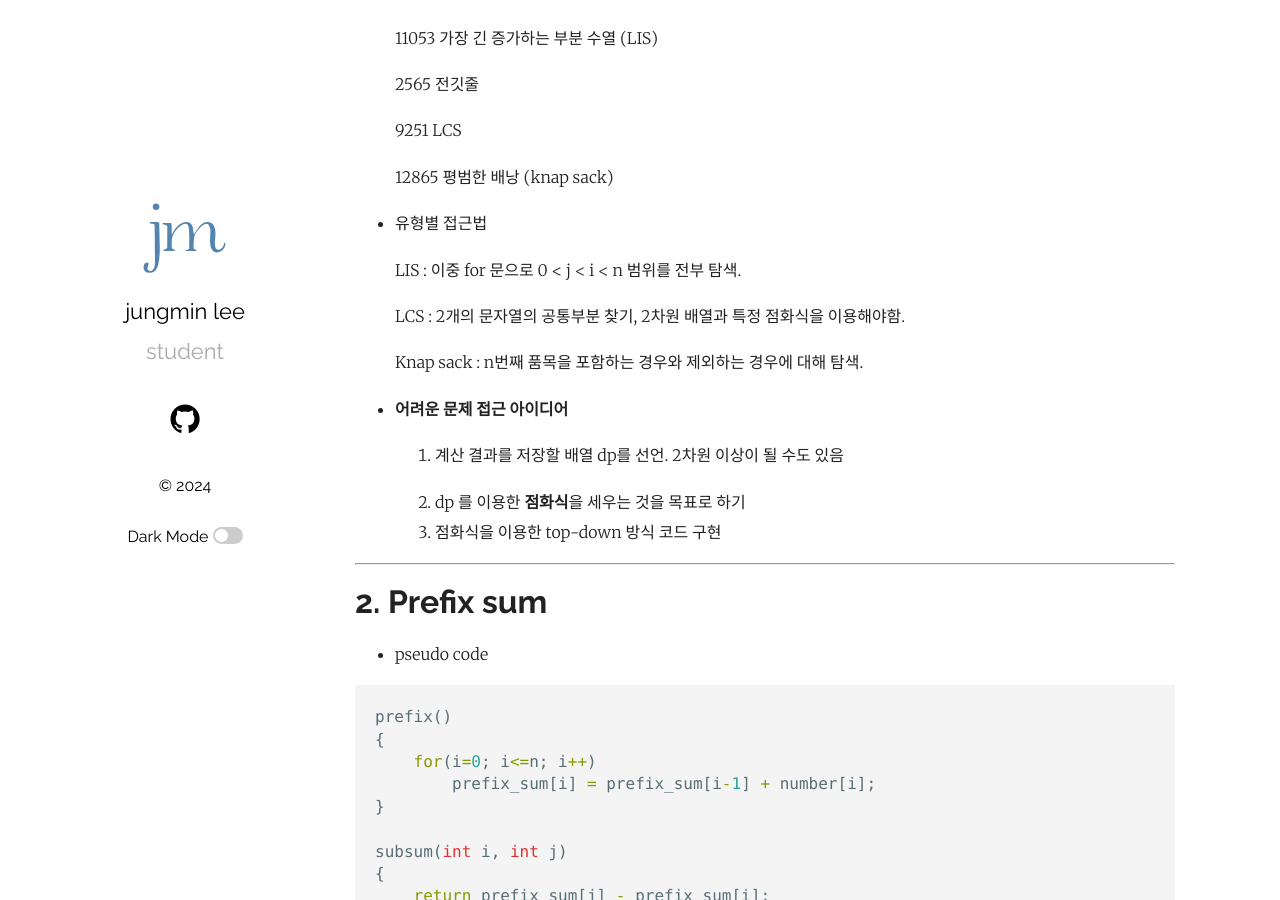
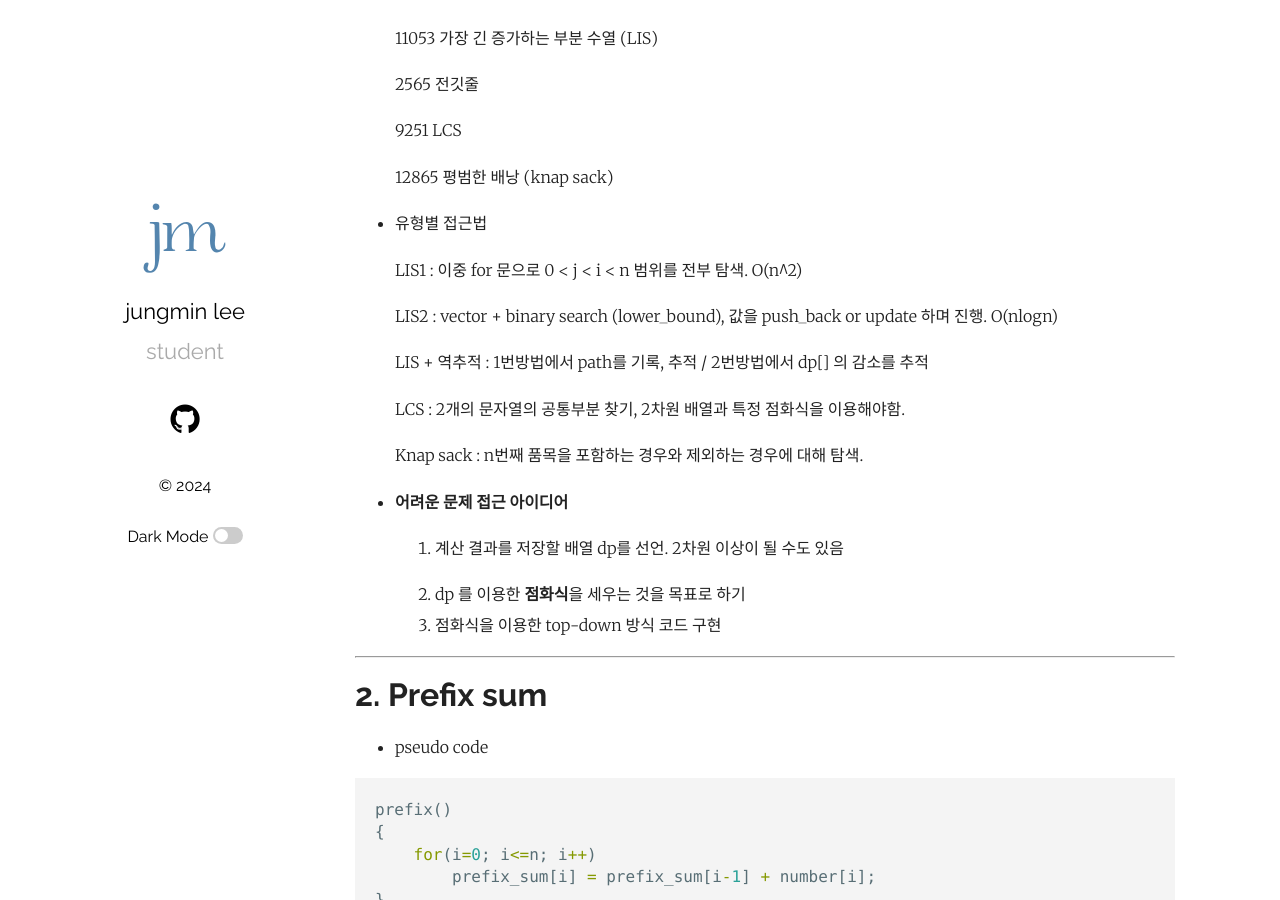
Before and after one commit to jm1012/jm1012.github.io, a Jekyll site: the page built from _posts/2024-05-13-algorithm.markdown, in a window 1280 px wide and 900 px high, scrolled down 2523 px. Built offline with Jekyll 4.4.1, drawn with Linux system fonts in a browser that asks for light colours.

Commit message:
LIS nlogn solution

```diff
--- a/_posts/2024-05-13-algorithm.markdown
+++ b/_posts/2024-05-13-algorithm.markdown
@@ -132,7 +132,11 @@ int f(int n) //피보나치 수열의 제 n항을 구한다. 배열의 관점에
 
 * 유형별 접근법
 
-  LIS : 이중 for 문으로 0 < j < i < n 범위를 전부 탐색.
+  LIS1 : 이중 for 문으로 0 < j < i < n 범위를 전부 탐색. O(n^2)
+
+  LIS2 : vector + binary search (lower_bound), 값을 push_back or update 하며 진행. O(nlogn)
+
+  LIS + 역추적 : 1번방법에서 path를 기록, 추적 / 2번방법에서 dp[] 의 감소를 추적
 
   LCS : 2개의 문자열의 공통부분 찾기, 2차원 배열과 특정 점화식을 이용해야함.
 
```
